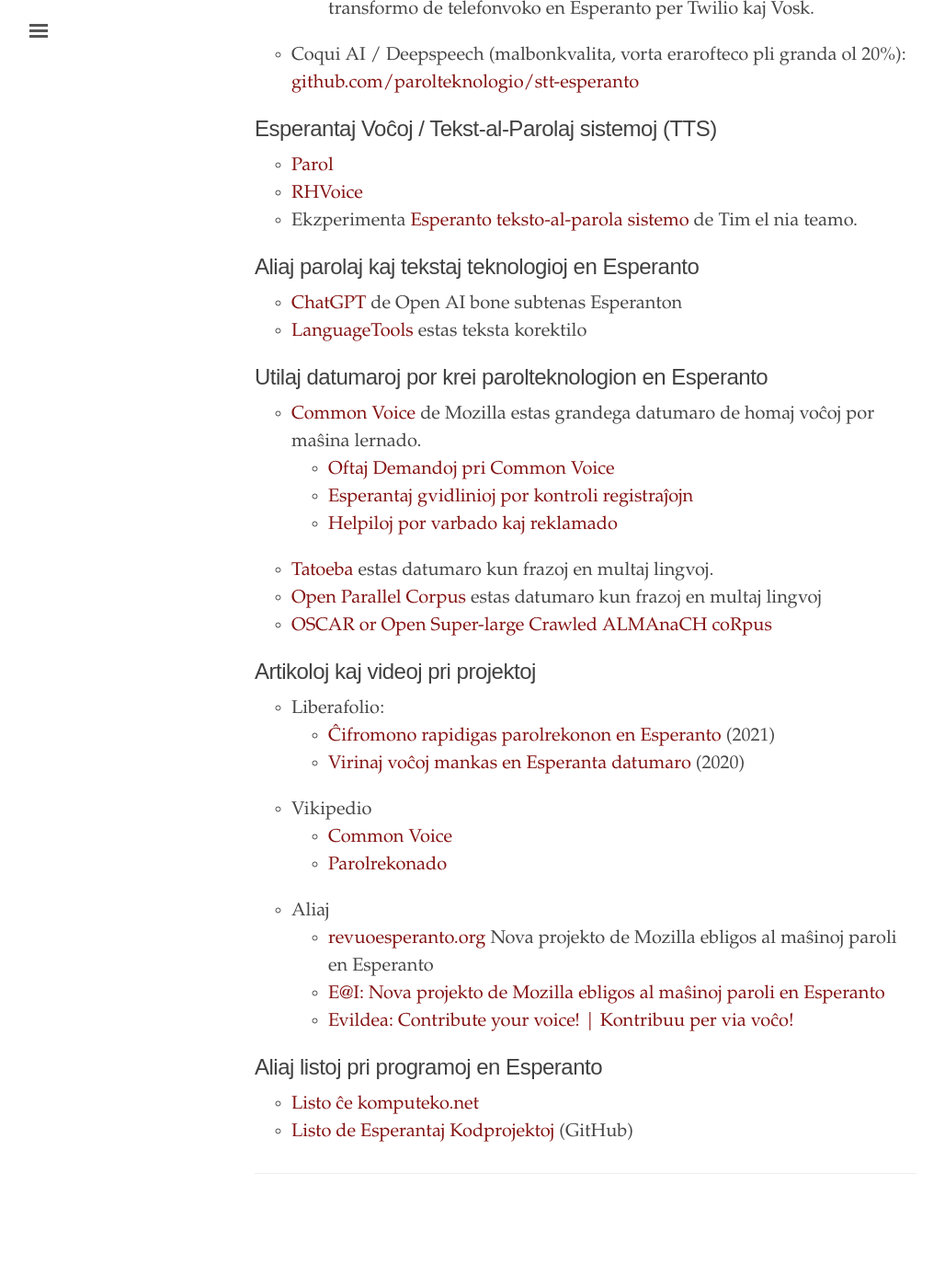
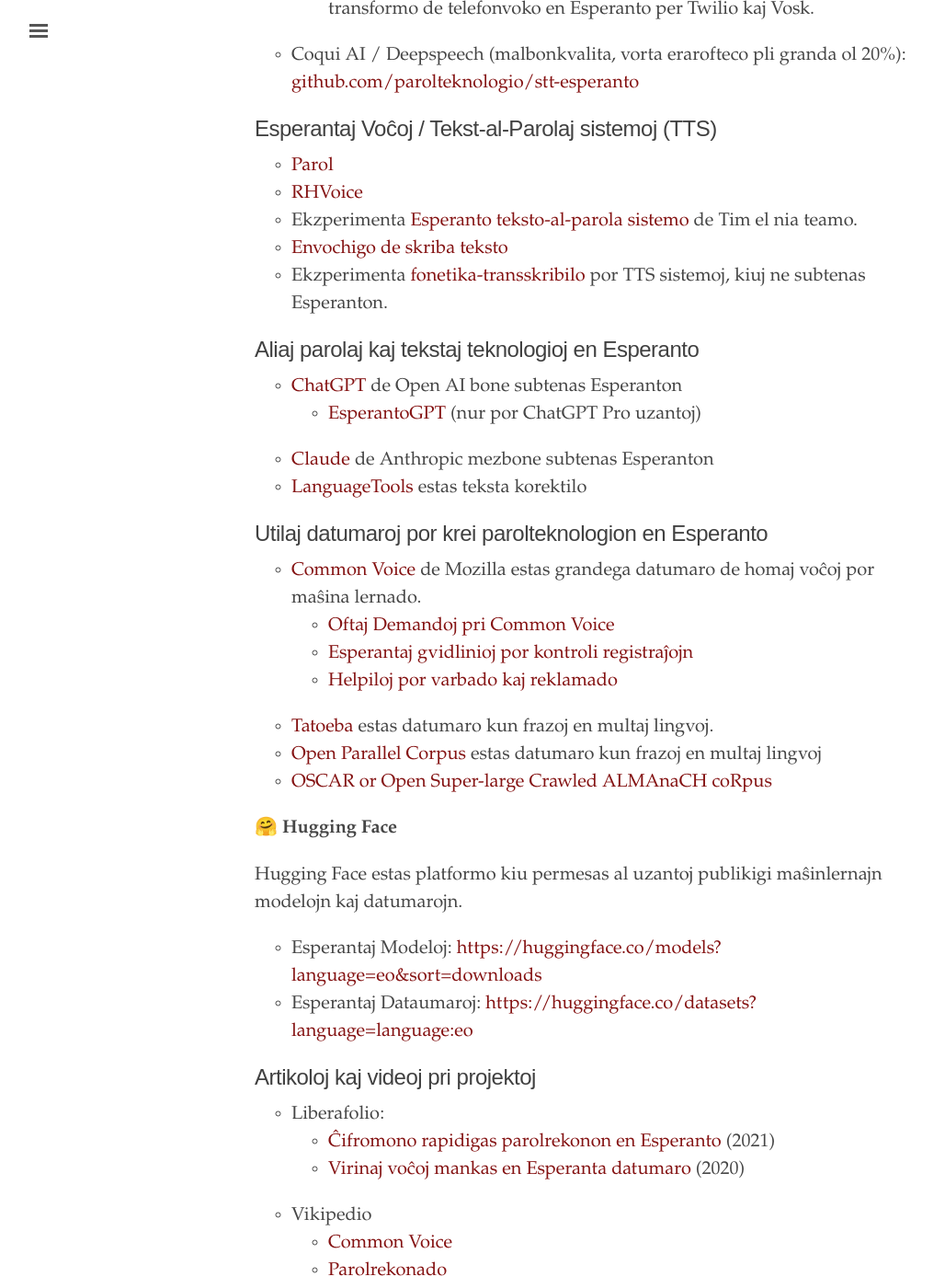
Before and after one commit to parolteknologio/parolteknologio.github.io, a Jekyll site: the page built from index.html, in a window 1280 px wide and 1400 px high, scrolled down 542 px. Shown: the whole window at 92% size, without its empty margins (3-1031 px from the left). Built offline with Jekyll 4.4.1, drawn with Linux system fonts in a browser that asks for light colours; before the commit the page ends 1899 px from its top, so only the background shows below that.

Commit message:
Update index.html

```diff
--- a/index.html
+++ b/index.html
@@ -28,11 +28,19 @@ title: "Voĉaj teknologioj por Esperantujo"
 <li><a href="https://parol.martinrue.com/">Parol</a></li>
 <li><a href="https://github.com/RHVoice/RHVoice">RHVoice</a></li>
 <li>Ekzperimenta <a href="https://54696d21.github.io/esperantoTTS/#//">Esperanto teksto-al-parola sistemo</a> de Tim el nia teamo.</li>
+<li><a href="https://mallonge.net/evi">Envochigo de skriba teksto</a></l>
+<li>Ekzperimenta <a href="https://github.com/parolteknologio/fonetika-transskribilo">fonetika-transskribilo</a> por TTS sistemoj, kiuj ne subtenas Esperanton.</li>
+
 </ul>
 
 <h2>Aliaj parolaj kaj tekstaj teknologioj en Esperanto</h2>
 <ul>
-<li><a href="https://chat.openai.com/">ChatGPT</a> de Open AI bone subtenas Esperanton</li>
+<li><a href="https://chat.openai.com/">ChatGPT</a> de Open AI bone subtenas Esperanton
+<ul>
+    <li><a href="https://chat.openai.com/g/g-D4jB3Ml4b-esperantogpt">EsperantoGPT</a> (nur por ChatGPT Pro uzantoj)</li>
+</ul>
+</li>
+<li><a href="https://claude.ai">Claude</a> de Anthropic mezbone subtenas Esperanton</li>
 <li><a href="https://languagetool.org">LanguageTools</a> estas teksta korektilo</li>
 </ul>
 
@@ -48,6 +56,12 @@ title: "Voĉaj teknologioj por Esperantujo"
 <li><a href="https://tatoeba.org">Tatoeba</a> estas datumaro kun frazoj en multaj lingvoj.</li>
 <li><a href="https://opus.nlpl.eu/">Open Parallel Corpus</a> estas datumaro kun frazoj en multaj lingvoj </li>
 <li><a href="https://traces1.inria.fr/oscar/ ">OSCAR or Open Super-large Crawled ALMAnaCH coRpus</a></li>
+</ul>
+<p><strong>🤗 Hugging Face</strong></p>
+<p>Hugging Face estas platformo kiu permesas al uzantoj publikigi maŝinlernajn modelojn kaj datumarojn.</p>
+<ul>
+<li>Esperantaj Modeloj: <a href="https://huggingface.co/models?language=eo&amp;sort=downloads" rel="nofollow">https://huggingface.co/models?language=eo&amp;sort=downloads</a></li>
+<li>Esperantaj Dataumaroj: <a href="https://huggingface.co/datasets?language=language:eo" rel="nofollow">https://huggingface.co/datasets?language=language:eo</a></li>
 </ul>
 
 <h2>Artikoloj kaj videoj pri projektoj</h2>
```
